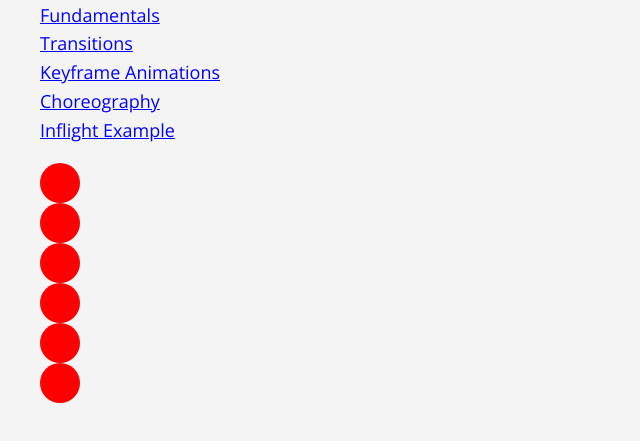
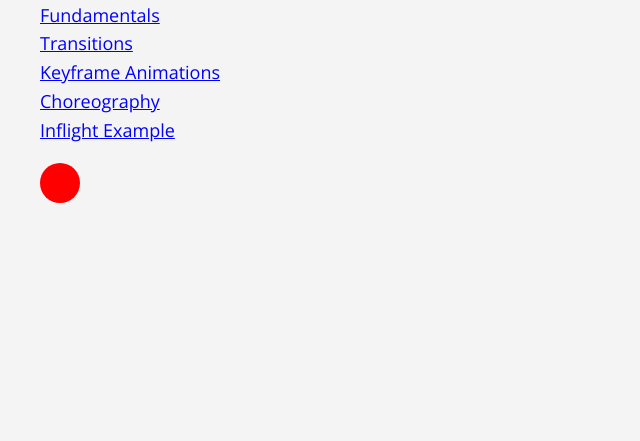
Before and after one commit to Biki-das/ddev-css-animation-workshop, a website built with Vite: page index.html in a window 1280 px wide. Shown: the part 115-556 px from the top of the page, without its empty margins (0-640 px from the left). Built offline with nearby package versions, Linux system fonts and the light colour scheme.

Commit message:
one ball

```diff
--- a/index.html
+++ b/index.html
@@ -24,12 +24,8 @@
         <li><a href="/examples/inflight/">Inflight Example</a></li>
       </ul>
       <div class="container">
-        <div class="ball" style="--i:0"></div>
-        <div class="ball" style="--i:1"></div>
-        <div class="ball" style="--i:2"></div>
-        <div class="ball" style="--i:3"></div>
-        <div class="ball" style="--i:4"></div>
-        <div class="ball" style="--i:5"></div>
+        <div class="ball"></div>
+
 
       </div>
     </div>
```
